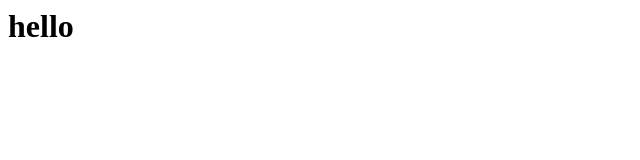
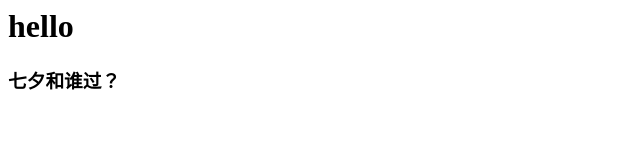
Before and after one commit to angel-geyuwen/angel-geyuwen.github.io, a plain HTML site: page index.html in a window 1280 px wide. Shown: the whole page, without its empty margins (0-640 px from the left). Drawn offline with Linux system fonts and the light colour scheme.

Commit message:
Update index.html

```diff
--- a/index.html
+++ b/index.html
@@ -1 +1,2 @@
 <h1>hello</h1>
+<h3>七夕和谁过？</h3>
```
